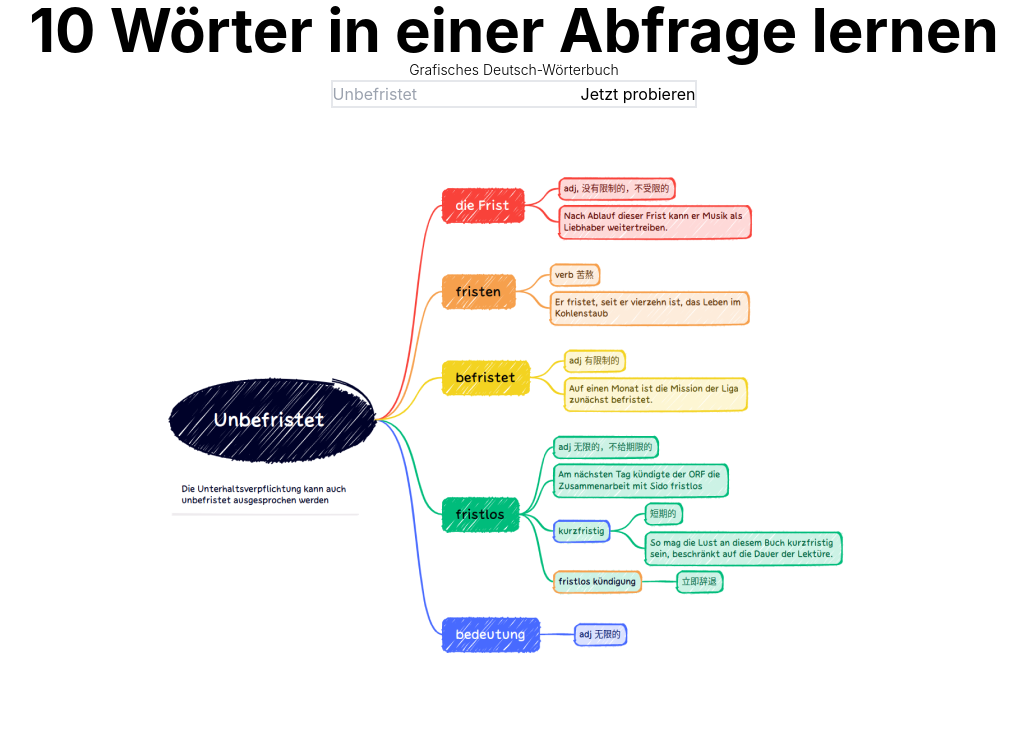
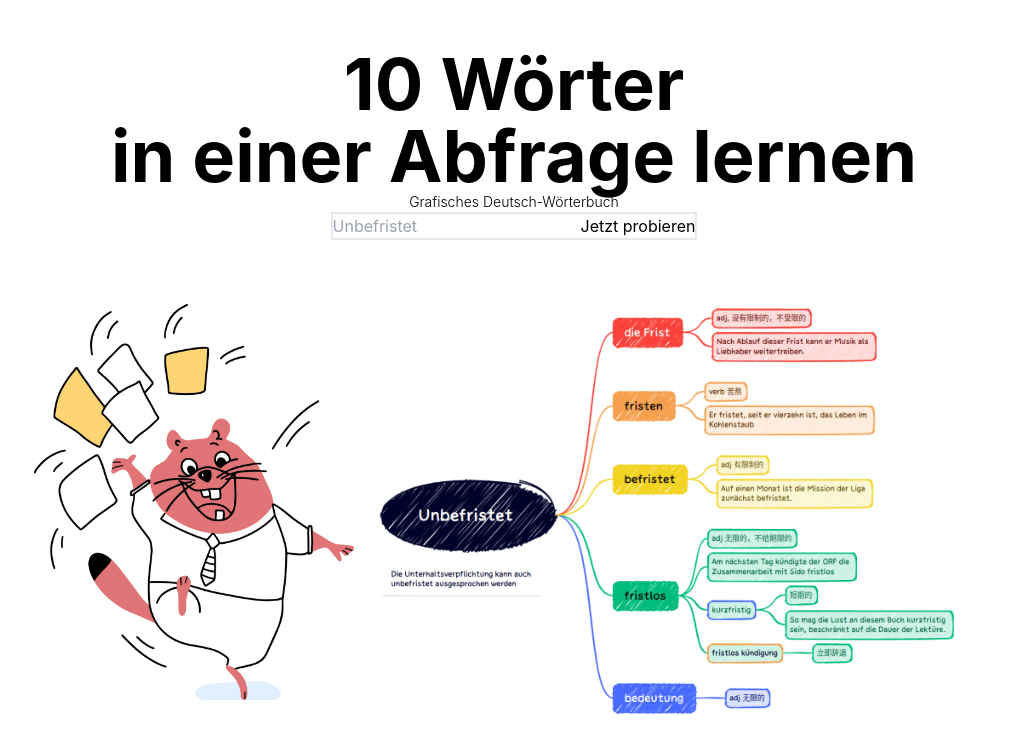
Before and after one commit to susizhang/German_Mindmap_Dictionary_frontend, a React (Create React App) app: page /introduction in a window 1280 px wide. Shown: the top 752 px of the page, without its empty margins (126-1153 px from the left). Built offline with nearby package versions, Linux system fonts and the light colour scheme; no server answers.

Commit message:
adding logo

```diff
--- a/src/App.js
+++ b/src/App.js
@@ -5,6 +5,7 @@ import Home from "./components/Home";
 import SearchResult from "./components/SearchResult";
 import Introduction from "./components/Introduction";
 import Nav from "./components/Nav";
+import MyWordBook from "./components/MyWordBook";
 
 function App() {
   return (
@@ -17,7 +18,7 @@ function App() {
           <Route path="/searchResult/:input" element={<SearchResult />} />
         </Route>
 
-        <Route path="/wordbook" element={<Home />} />
+        <Route path="/wordbook" element={<MyWordBook />} />
         <Route path="/login" />
         <Route path="/signup" />
       </Routes>
--- a/src/components/Introduction.js
+++ b/src/components/Introduction.js
@@ -1,10 +1,13 @@
 import { Link } from "react-router-dom";
 import firstPageImg from "../assets/firstpage-example.png";
+import logo from "../assets/logo.png";
 
 const Introduction = () => {
   return (
-    <header className=" flex flex-col  items-center	">
-      <h1 className="text-6xl font-bold">10 Wörter in einer Abfrage lernen</h1>
+    <header className=" flex flex-col  items-center mt-12	">
+      <h1 className="text-7xl font-bold text-center ">
+        10 Wörter <br /> in einer Abfrage lernen
+      </h1>
       <p className="text-sm font-light">Grafisches Deutsch-Wörterbuch</p>
 
       <div className="border-2 border-gray-200">
@@ -15,8 +18,9 @@ const Introduction = () => {
           </button>
         </form>
       </div>
-      <div className="box-border h-full w-full flex flex-col  items-center mt-16">
-        <img src={firstPageImg} alt="beispiel" />
+      <div className=" grid grid-cols-8 box-border h-full w-ful  mt-16 justify-items-end">
+        <img className="w-80 col-start-2 col-span-2 " src={logo} alt="logo" />
+        <img className="col-span-4" src={firstPageImg} alt="beispiel" />
       </div>
     </header>
   );
--- /dev/null
+++ b/src/components/MyWordBook.js
@@ -0,0 +1,20 @@
+const MyWordBook = () => {
+  return (
+    <>
+      <nav>
+        <img src="" alt="logo" />
+        <button>back to HomePage</button>
+      </nav>
+      <ul>
+        <li>
+          <div>word</div>
+          <div>Bedeutung</div>
+          <button>show in mindmap</button>
+          <button>delete</button>
+        </li>
+      </ul>
+    </>
+  );
+};
+
+export default MyWordBook;
--- a/src/index.css
+++ b/src/index.css
@@ -1,9 +1,9 @@
 body {
   margin: 0;
   box-sizing: border-box;
-  font-family: -apple-system, BlinkMacSystemFont, "Segoe UI", "Roboto", "Oxygen",
-    "Ubuntu", "Cantarell", "Fira Sans", "Droid Sans", "Helvetica Neue",
-    sans-serif;
+  font-family: Inter, sans-serif, -apple-system, BlinkMacSystemFont, "Segoe UI",
+    "Roboto", "Oxygen", "Ubuntu", "Cantarell", "Fira Sans", "Droid Sans",
+    "Helvetica Neue", sans-serif;
 }
 
 @tailwind base;
```
Also changed, not shown: src/assets/logo.png (added).
